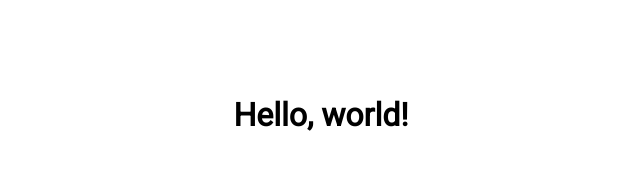
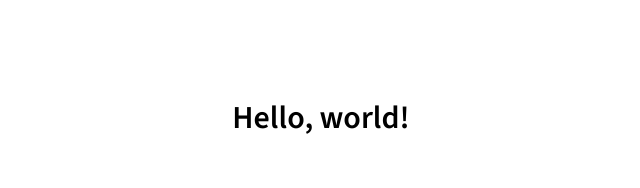
Before and after one commit to dantevicenzo/alura-flix, a Next.js app: page / in a window 1280 px wide. Shown: the top 188 px of the page, without its empty margins (319-959 px from the left). Built offline with nearby package versions, Linux system fonts and the light colour scheme.

Commit message:
style: change font

```diff
--- a/src/app/layout.tsx
+++ b/src/app/layout.tsx
@@ -1,12 +1,16 @@
 import './globals.css'
 import type { Metadata } from 'next'
-import { Roboto } from 'next/font/google'
+import { Source_Sans_3 as SourceSans3 } from 'next/font/google'
 
-const roboto = Roboto({ subsets: ['latin'], weight: ['400', '300'] })
+const sourceSans3 = SourceSans3({
+  subsets: ['latin'],
+  weight: ['600', '500', '400', '300'],
+})
 
 export const metadata: Metadata = {
   title: 'AluraFlix',
-  description: 'Plataforma de streaming de conteúdo educacional e entretenimento.',
+  description:
+    'Plataforma de streaming de conteúdo educacional e entretenimento.',
 }
 
 export default function RootLayout({
@@ -16,7 +20,7 @@ export default function RootLayout({
 }) {
   return (
     <html lang="pt-BR">
-      <body className={roboto.className}>{children}</body>
+      <body className={sourceSans3.className}>{children}</body>
     </html>
   )
 }
```
